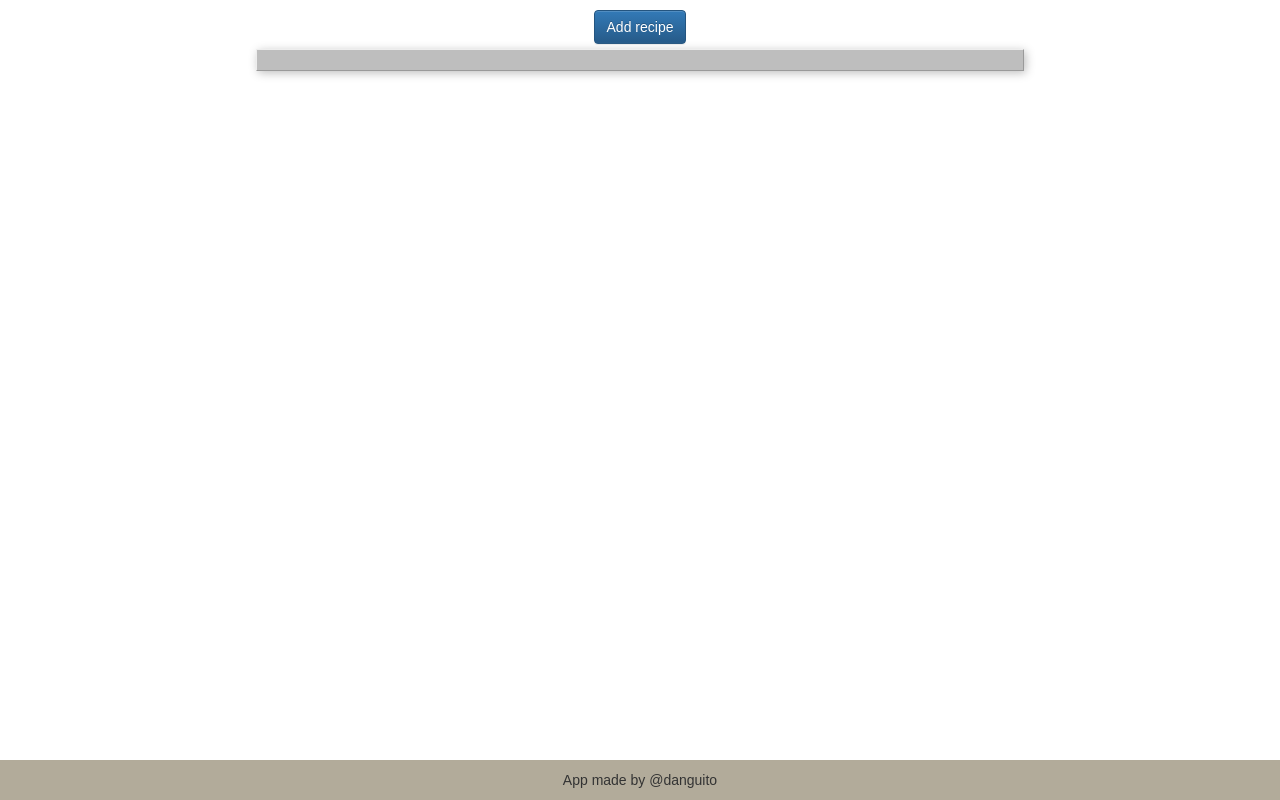
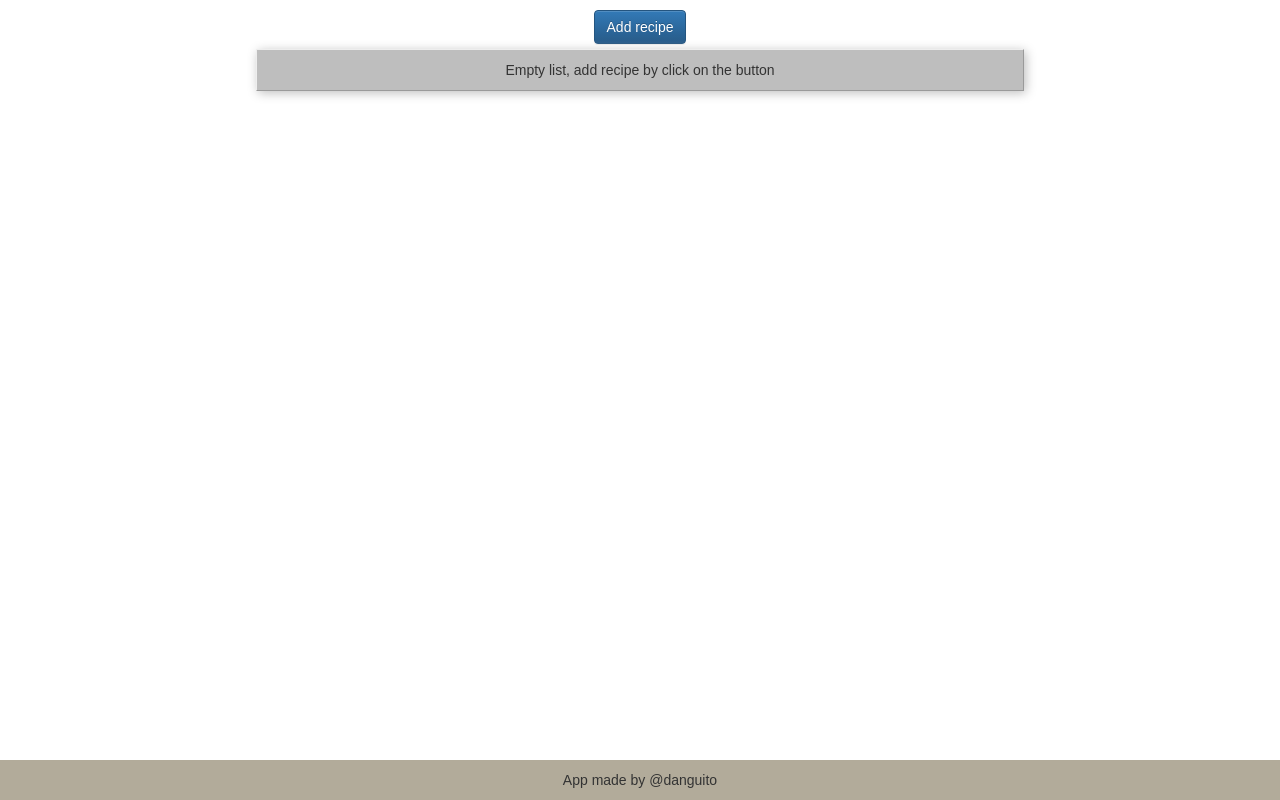
Before and after one commit to khacquyetdang/recipeBox, a React (Create React App) app: page / in a window 1280 px wide. Built offline with nearby package versions, Linux system fonts and the light colour scheme.

Commit message:
add empty text if no recipes

```diff
--- a/src/components/RecipeList.js
+++ b/src/components/RecipeList.js
@@ -19,6 +19,9 @@ class RecipeList extends Component {
         return <RecipeItem key={index} index={index} recipe={recipe}/>;
       });
     }
+    else {
+      return <div>Empty list, add recipe by click on the button</div>
+    }
     return itemList;
   }
   render() {
```
